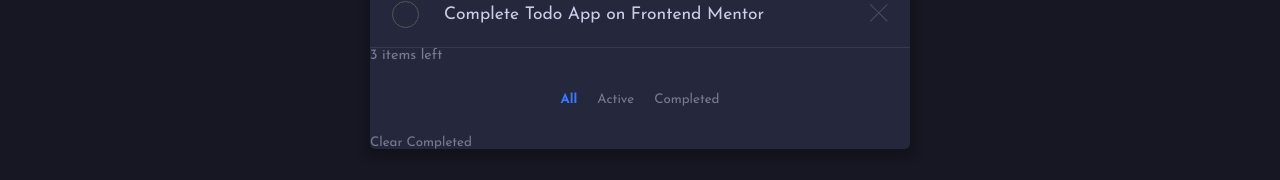
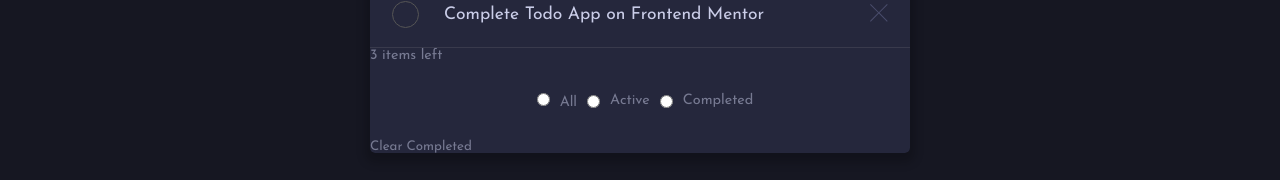
Before and after one commit to RobertK0/todo-app-react-redux, a React (Create React App) app: page / in a window 1280 px wide. Shown: the part 589-769 px from the top of the page. Built offline with nearby package versions, Linux system fonts and the light colour scheme.

Commit message:
Renamdes ThemeToggle.module.css
To ThemeButton.module.css

```diff
--- a/src/components/Footer/Filter.tsx
+++ b/src/components/Footer/Filter.tsx
@@ -18,32 +18,32 @@ const Filter = function () {
   //TODO I should do these with radio buttons
   return (
     <Fragment>
-      <div
+      <fieldset
         className={styles["filter-container"]}
         onClick={filterHandler}
       >
-        <button
-          type="button"
-          className={`${styles["filter-selection"]} ${styles["active-filter"]}`}
-          data-filter="null"
-        >
-          All
-        </button>
-        <button
-          type="button"
+        <label>
+          <input
+            type="radio"
+            className={`${styles["filter-selection"]} ${styles["active-filter"]}`}
+            data-filter="null"
+          />
+          <span>All</span>
+        </label>
+        <input
+          type="radio"
           className={styles["filter-selection"]}
           data-filter="false"
-        >
-          Active
-        </button>
-        <button
-          type="button"
+        />
+        <span>Active</span>
+
+        <input
+          type="radio"
           className={styles["filter-selection"]}
           data-filter="true"
-        >
-          Completed
-        </button>
-      </div>
+        />
+        <span>Completed</span>
+      </fieldset>
     </Fragment>
   );
 };
--- a/src/components/ThemeButton.tsx
+++ b/src/components/ThemeButton.tsx
@@ -1,6 +1,6 @@
 import { useDispatch, useSelector } from "react-redux";
 import { taskActions, uiActions } from "../store";
-import styles from "./ThemeToggle.module.css";
+import styles from "./ThemeButton.module.css";
 import MoonIcon from "./UI/MoonIcon";
 import SunIcon from "./UI/SunIcon";
 
```
Also changed, not shown: src/components/ThemeButton.module.css (added), src/components/ThemeToggle.module.css (deleted).
